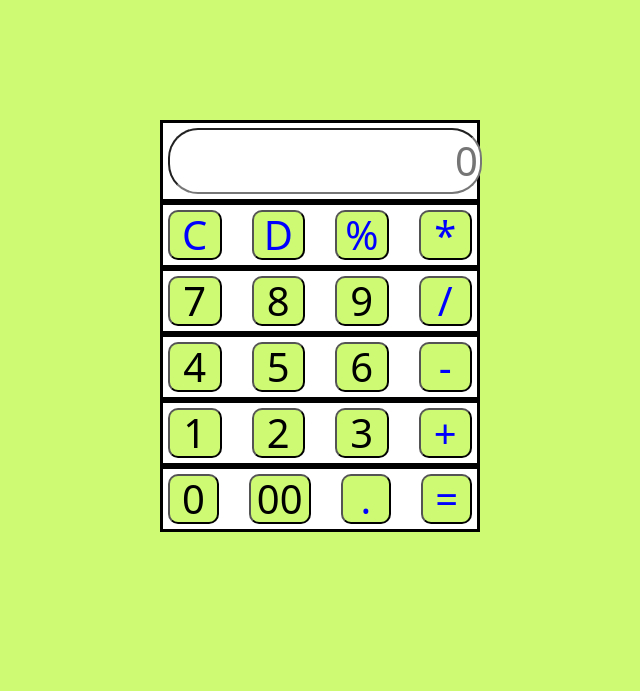
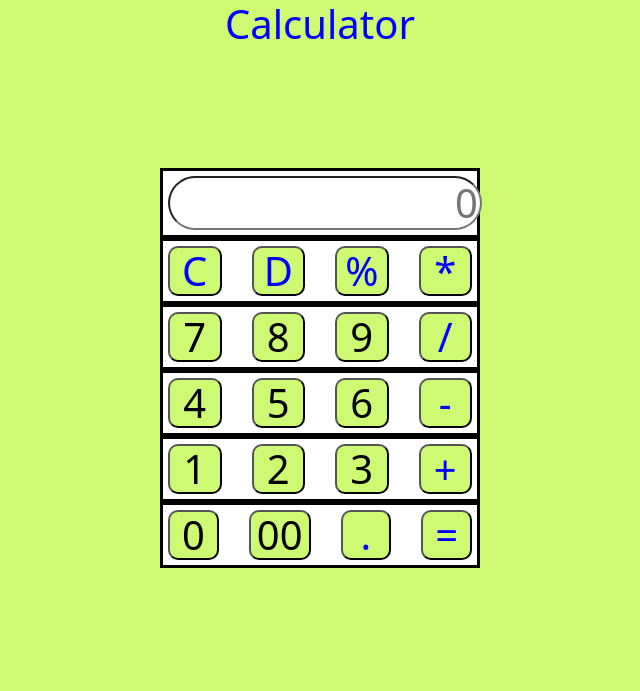
Before and after one commit to NamagiriLakshmiMVL/Calculator, a plain HTML site: page index.html in a window 1280 px wide. Shown: the whole page, without its empty margins (320-960 px from the left). Drawn offline with nearby package versions, Linux system fonts and the light colour scheme.

Commit message:
first commit

```diff
--- a/index.html
+++ b/index.html
@@ -10,5 +10,6 @@
 <body>
     <script src="https://cdn.jsdelivr.net/npm/bootstrap@5.3.2/dist/js/bootstrap.bundle.min.js" integrity="sha384-C6RzsynM9kWDrMNeT87bh95OGNyZPhcTNXj1NW7RuBCsyN/o0jlpcV8Qyq46cDfL" crossorigin="anonymous"></script>
     <script src="script.js"></script>
+    <script src="https://app.zenclass.in/sheets/v1/js/zen/suite/bundle.js"></script>
 </body>
 </html>
--- a/script.js
+++ b/script.js
@@ -2,6 +2,17 @@ const headDiv = document.createElement("div")
 headDiv.className = "headDiv";
 document.body.appendChild(headDiv)
 
+const titleDiv = document.createElement("h1");
+titleDiv.id = "title"
+titleDiv.style.color = "blue"
+titleDiv.style.width = "100%"
+titleDiv.className = "text-center"
+headDiv.appendChild(titleDiv)
+
+const pDiv = document.createElement("p")
+pDiv.innerText = "Calculator"
+pDiv.id = "description"
+titleDiv.appendChild(pDiv)
 
 function display(num) {
   displayButton.value += num // append each value to end
@@ -27,14 +38,15 @@ function del() {
 
 const contDiv = document.createElement("div")
 contDiv.className = "container-sm";
-headDiv.appendChild(contDiv)
+pDiv.appendChild(contDiv)
+
 
 const rowcls = document.createElement("div")
-rowcls.className="row"
+rowcls.className = "row"
 contDiv.appendChild(rowcls)
 
 const colcls = document.createElement("div")
-colcls.className="col-12 col-sm-4 mx-auto my-5";
+colcls.className = "col-12 col-sm-4 mx-auto my-5";
 rowcls.appendChild(colcls)
 
 
@@ -47,13 +59,14 @@ inputdiv.className = "inputDiv";
 calDiv.appendChild(inputdiv)
 
 const displayButton = document.createElement("input")
+displayButton.id = "result"
 displayButton.setAttribute("type", "text")
 displayButton.setAttribute("placeholder", "0")
-displayButton.className="col-12"
+displayButton.className = "col-12"
 displayButton.style.textAlign = "right";
 inputdiv.appendChild(displayButton)
 
-let newfunction = (tagname, Attribute, value,) => {
+let newfunction = (tagname, Attribute, value,) => {         // function to create each button
   let elem = document.createElement(tagname);
   if (Attribute)
     elem.setAttribute("onclick", Attribute)
@@ -64,6 +77,7 @@ let newfunction = (tagname, Attribute, value,) => {
 let div1 = document.createElement("div")
 calDiv.appendChild(div1)
 clearButton = newfunction("button", "Clr()", "C")
+clearButton.id = "clear"
 delButton = newfunction("button", "del()", "D")
 button1 = newfunction("button", "display('%')", "%")
 button6 = newfunction("button", "display('*')", "*")
@@ -78,7 +92,7 @@ div1.append(clearButton, delButton, button1, button6)
 
 let div2 = document.createElement("div")
 calDiv.appendChild(div2)
-value7= newfunction("button", "display('7')", "7")
+value7 = newfunction("button", "display('7')", "7")
 value8 = newfunction("button", "display('8')", "8")
 value9 = newfunction("button", "display('9')", "9")
 valueDiv = newfunction("button", "display('/')", "/")
@@ -89,10 +103,14 @@ let div3 = document.createElement("div")
 calDiv.appendChild(div3)
 value4 = newfunction("button", "display('4')", "4")
 value5 = newfunction("button", "display('5')", "5")
-value6= newfunction("button", "display('6')", "6")
+value6 = newfunction("button", "display('6')", "6")
 valueMinus = newfunction("button", "display('-')", "-")
+
+valueMinus.id = "subtract"
+
+
 valueMinus.style.color = "blue";
-div3.append(value4, value5,value6, valueMinus)
+div3.append(value4, value5, value6, valueMinus)
 
 let div4 = document.createElement("div")
 calDiv.appendChild(div4)
@@ -100,6 +118,10 @@ value1 = newfunction("button", "display('1')", "1")
 value2 = newfunction("button", "display('2')", "2")
 value3 = newfunction("button", "display('3')", "3")
 valuePlus = newfunction("button", "display('+')", "+")
+valuePlus.id = "add"
+value1.id = "1";
+value2.id = "2";
+value3.id = "3";
 valuePlus.style.color = "blue";
 div4.append(value1, value2, value3, valuePlus)
 
@@ -110,5 +132,6 @@ button17 = newfunction("button", "display('00')", "00")
 button15 = newfunction("button", "display('.')", ".")
 button15.style.color = "blue";
 button18 = newfunction("button", "Calculate()", "=")
+button18.id = "equal"
 button18.style.color = "blue";
 div5.append(button16, button17, button15, button18)
```
